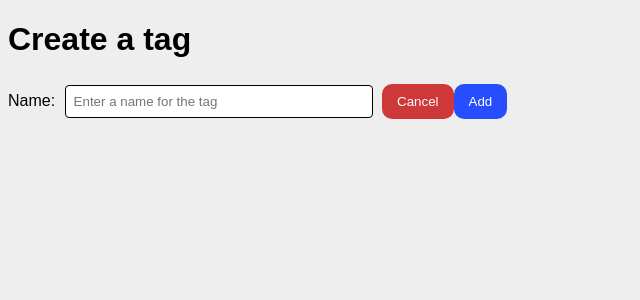
After one commit to Midniluna/blogly, a Flask app: page /tags/new in a window 1280 px wide. The commit adds this page. Shown: the top 300 px of the page, without its empty margins (0-640 px from the left). Run offline with Flask 3, Linux system fonts and the light colour scheme.

Commit message:
Adding Tags and modifying posts to include tags

```diff
--- a/app.py
+++ b/app.py
@@ -2,7 +2,7 @@
 
 from flask import Flask, render_template, request, redirect, flash, request
 from flask_debugtoolbar import DebugToolbarExtension
-from models import db, connect_db, User, Post
+from models import db, connect_db, User, Post, Tag, PostTag
 from IPython import embed
 import datetime
 
@@ -49,7 +49,7 @@ def userpage():
 def user_form():
     """Shows a form to submit a new user"""
 
-    return render_template('/newuser.html')
+    return render_template('/new-user.html')
 
 
 @app.route('/users/new', methods=['POST'])
@@ -119,46 +119,179 @@ def delete_user(user_id):
 def new_post(user_id):
     """Shows form for new post"""
     user = User.query.get_or_404(user_id)
+    tags = Tag.query.all()
     # embed()
-    return render_template("/new-post.html", user=user)
+    return render_template("/new-post.html", user=user, tags=tags)
 
 
 @app.route('/users/<int:user_id>/posts/new', methods=['POST'])
 def create_post(user_id):
     """Submit new post"""
-
     title = request.form['title']
     content = request.form['content']
+    # embed()
+    tag_ids = [int(num) for num in request.form.getlist('tag')]
+    tags = Tag.query.filter(Tag.id.in_(tag_ids)).all()
+
     date = datetime.datetime.today()
-    new_post = Post(title=title, content=content, created_at=date, user_id=user_id)
+    new_post = Post(title=title, content=content, created_at=date, user_id=user_id, tag=tags)
+
     db.session.add(new_post)
     db.session.commit()
+    print("Success")
+
+    # title = request.form['title']
+    # content = request.form['content']
+    # date = datetime.datetime.today()
+    # new_post = Post(title=title, content=content, created_at=date, user_id=user_id)
+    # db.session.add(new_post)
+    # db.session.commit()
     return redirect(f'/users/{user_id}')
+
+@app.route('/posts')
+def view_posts():
+    """Render list of all posts"""
+
+    posts = Post.query.all()
+
+    return render_template('posts.html', posts=posts)
+
 
 @app.route('/posts/<int:post_id>')
 def view_post(post_id):
+    """Render post details page"""
+
     post = Post.query.get_or_404(post_id)
-    # embed()
     return render_template('view-post.html', post = post)
 
 @app.route('/posts/<int:post_id>/edit')
 def edit_post(post_id):
+    """Render post edit form"""
+
     post = Post.query.get_or_404(post_id)
-    return render_template('edit-post.html', post = post)
+    tags = Tag.query.all()
+    return render_template('edit-post.html', post = post, tags=tags)
+
 
 @app.route('/posts/<int:post_id>/edit', methods=['POST'])
 def submit_post_edit(post_id):
+    """Submit edited post"""
+
     post = Post.query.get_or_404(post_id)
-    title = request.form['title']
-    content = request.form['content']
-    post.title = title
-    post.content = content
+    post.title = request.form['title']
+    post.content = request.form['content']
+
+    tag_ids = [int(num) for num in request.form.getlist('tag')]
+    post.tag = Tag.query.filter(Tag.id.in_(tag_ids)).all()
+
+    db.session.add(post)
     db.session.commit()
     return redirect(f'/posts/{post_id}')
 
+
 @app.route('/posts/<int:post_id>/delete', methods=['POST'])
 def delete_post(post_id):
+    """Delete a post"""
+
     post = Post.query.get_or_404(post_id)
     db.session.delete(post)
     db.session.commit()
     return redirect(f'/users/{post.user_id}')
+
+# Same tag name gives IntegrityError (give error "this tag already exists")
+# upper('text here') uppercases first letter, rest lowercase
+
+# TAG ROUTES
+
+@app.route('/tags')
+def list_tags():
+    """Generate list of tags"""
+
+    tags = Tag.query.all()
+    return render_template('/tags.html', tags = tags)
+
+
+@app.route('/tags/<int:tag_id>')
+def view_tag(tag_id):
+    """Get data about a single tag"""
+
+    tag = Tag.query.get_or_404(tag_id)
+    return render_template('/tags-about.html', tag=tag)
+
+
+@app.route('/tags/new')
+def make_tag():
+    """Render form to submit a new tag"""
+
+    return render_template('/new-tag.html')
+
+
+@app.route('/tags/new', methods=["POST"])
+def submit_tag():
+    """Handle submission of new tag"""
+
+    tag_name = request.form['name'].capitalize()
+
+    # Make sure tag name isn't blank
+    if tag_name == "":
+        flash("Please fill in the field")
+        return redirect('/tags/new')
+
+    new_tag = Tag(name=tag_name)
+
+    # If tag name already exists, redirect and flash an error message
+    try:
+        db.session.add(new_tag)
+        db.session.commit()
+    except:
+        db.session.rollback()
+        flash("Tag name already exists")
+        return redirect('/tags/new')
+
+    return redirect('/tags')
+
+
+@app.route('/tags/<int:tag_id>/edit')
+def edit_tag(tag_id):
+    """Render form to edit tag"""
+
+    tag = Tag.query.get_or_404(tag_id)
+
+    return render_template('edit-tag.html', tag=tag)
+
+
+@app.route('/tags/<int:tag_id>/edit', methods=["POST"])
+def submit_tag_edit(tag_id):
+    """Handle tag edit submission"""
+
+
+    tag = Tag.query.get_or_404(tag_id)
+    name = request.form['name'].capitalize()
+
+    # Make sure tag name isn't blank
+    if name == "":
+        flash("Please fill in the field")
+        return redirect('/tags/new')
+
+    tag.name = name
+
+    # If tag name already exists, redirect and flash an error message
+    try:
+        db.session.commit()
+    except:
+        db.session.rollback()
+        flash("Tag name already exists")
+        return redirect(f'/tags/{tag_id}/edit')
+
+    return redirect(f'/tags/{tag_id}')
+
+
+@app.route('/tags/<int:tag_id>/delete', methods=["POST"])
+def delete_tag(tag_id):
+    """Handle tag edit submission"""
+
+    tag = Tag.query.get_or_404(tag_id)
+    db.session.delete(tag)
+    db.session.commit()
+
+    return redirect('/tags')
--- a/static/style.css
+++ b/static/style.css
@@ -25,6 +25,14 @@ button {
 	transition: background-color 300ms ease-in-out;
 }
 
+.tag {
+	padding: 3px;
+	color: white;
+	background-color: rgb(38, 78, 255);
+	text-decoration: none;
+	border-radius: 6px;
+}
+
 .post {
 	color: white;
 	border: none;
@@ -39,6 +47,7 @@ button {
 	border-radius: 10px;
 	background-color: rgb(207, 56, 56);
 	transition: background-color 300ms ease-in-out;
+	display: inline-block;
 }
 
 .success {
@@ -75,10 +84,6 @@ button {
 	padding-top: 35px;
 }
 
-.delete {
-	display: inline-block;
-}
-
 .content {
 	display: flexbox;
 	flex-direction: column;
--- a/templates/home.html
+++ b/templates/home.html
@@ -12,13 +12,18 @@
 		<h1>Users</h1>
 		<ul>
 			{% for user in users %}
-			<li>
-				<a href="/users/{{user.id}}">{{user.full_name()}}</a>
+			<li style="margin-bottom: 10px">
+				<a style="font-size: 18px" href="/users/{{user.id}}"
+					>{{user.full_name()}}</a
+				>
 			</li>
 			{% endfor %}
 		</ul>
 		<br />
-		<a href="/users/new"><button>Add New User</button></a>
+		<a href="/users/new"><button class="post">Add New User</button></a>
+		<br />
+		<br />
+		<a href="/posts"><button>View Posts</button></a>
 		{% endblock %}
 	</body>
 	<script src="https://ajax.googleapis.com/ajax/libs/jquery/3.6.3/jquery.min.js"></script>
--- /dev/null
+++ b/templates/new-tag.html
@@ -0,0 +1,23 @@
+{% extends 'home.html' %} {% block title %}New Tag{% endblock %} {% block
+content %}
+
+<h1>Create a tag</h1>
+<div class="container">
+	<form action="/tags/new" method="POST">
+		<label for="name">Name: </label
+		><input name="name" type="text" placeholder="Enter a name for the tag" />
+		<a href="/tags"><button class="delete" type="button">Cancel</button></a
+		><button class="post">Add</button>
+	</form>
+</div>
+
+<!-- FLASH MESSAGES -->
+
+{% with messages = get_flashed_messages() %} {% if messages %} {% for message in
+messages %}
+<p class="error">{{ message }}</p>
+{% endfor %} {% endif %} {% endwith %}
+
+<!-- FLASH MESSAGES -->
+
+{% endblock %}
--- a/templates/newuser.html
+++ b/templates/new-user.html
@@ -8,8 +8,8 @@ block content %}
 	><input name="lastname" type="text" /> <br />
 	<label for="imgurl">Image Url: </label
 	><input name="imgurl" type="text" /><br />
-	<a href="/users"><button class="cancel" type="button">Cancel</button></a
-	><button class="submit">Save</button>
+	<a href="/users"><button class="delete" type="button">Cancel</button></a
+	><button class="post">Save</button>
 </form>
 
 {% with messages = get_flashed_messages() %} {% if messages %} {% for message in
--- a/templates/view-post.html
+++ b/templates/view-post.html
@@ -4,6 +4,12 @@ content %}
 <p>{{post.content}}</p>
 
 <sub>By {{post.users.full_name()}}</sub>
+<br />
+<br />
+<sub>
+	{% for tag in post.tag %}
+	<a class="tag" href="/tags/{{tag.id}}"><i>{{tag.name}}</i></a> {% endfor %}
+</sub>
 <br />
 <br />
 <br />
--- a/test_flask.py
+++ b/test_flask.py
@@ -7,6 +7,8 @@ from models import db, User, Post
 app.config["SQLALCHEMY_DATABASE_URI"] = 'postgresql:///blogly_test'
 app.config["SQLALCHEMY_ECHO"] = False
 
+# python test_flask.py
+# python3 -m unittest test_flask.py
 
 class UserViewsTestCase(TestCase):
     @classmethod
```
Also changed, not shown: models.py (+21 -2 lines), templates/edit-post.html (+15 -2 lines), templates/edit-tag.html (added, +29 -0 lines), templates/new-post.html (+15 -0 lines), templates/posts.html (added, +21 -0 lines), templates/tags-about.html (added, +26 -0 lines), templates/tags.html (added, +17 -0 lines).
